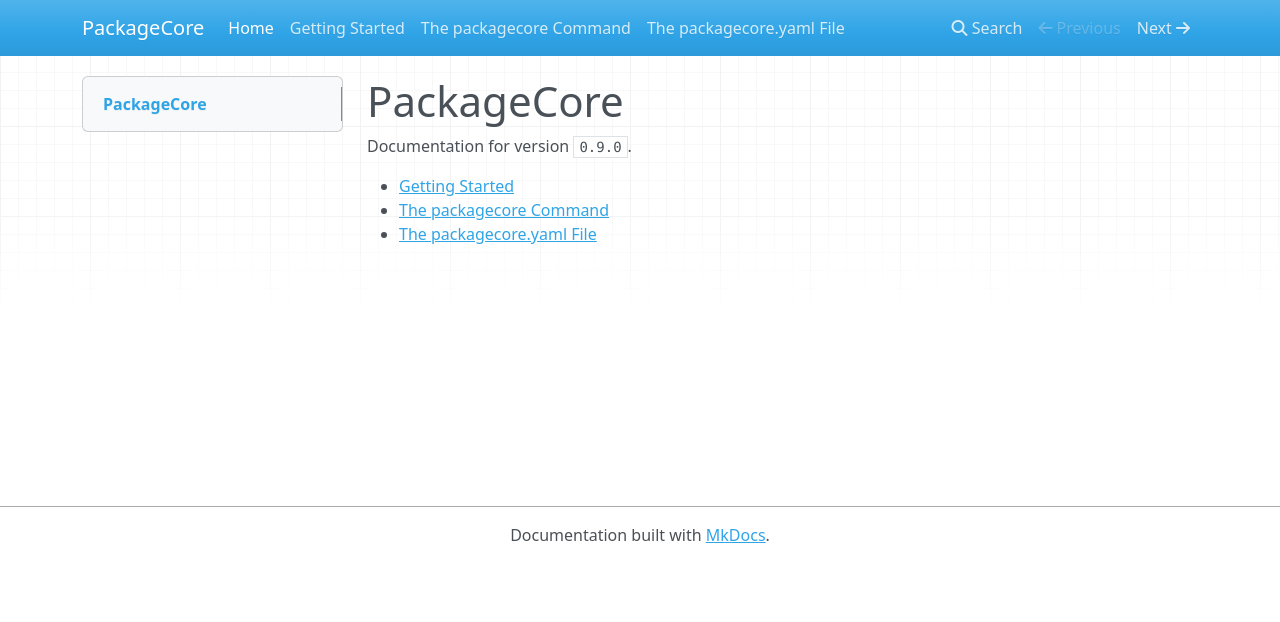
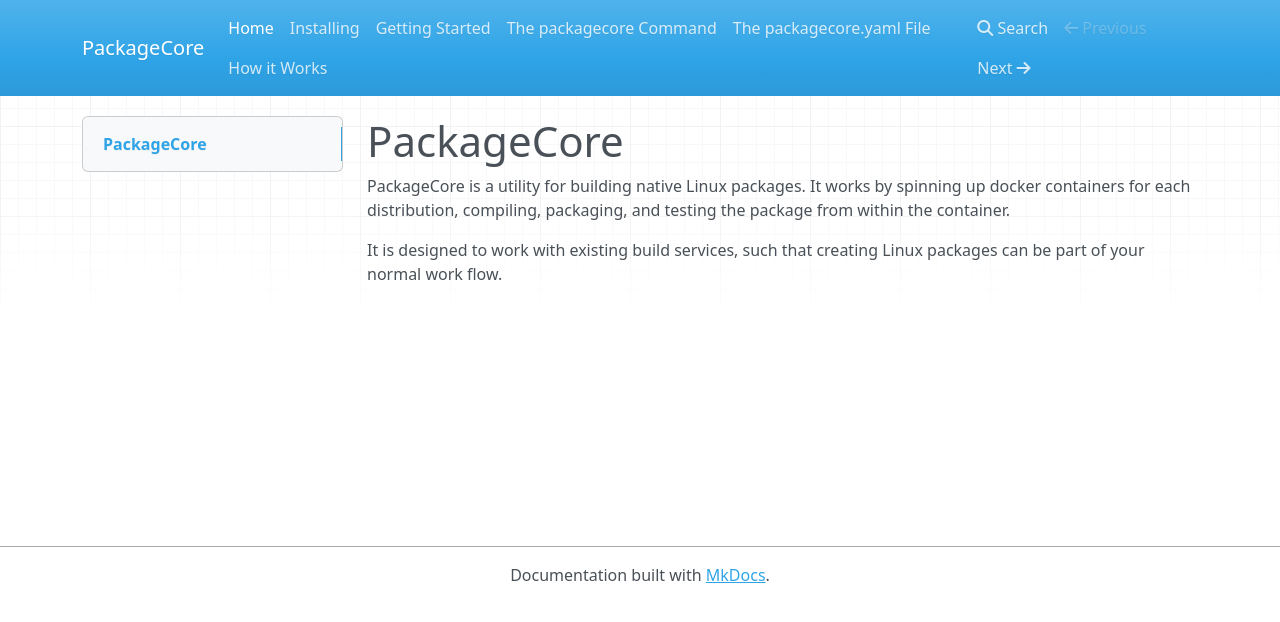
Before and after one commit to SkypLabs/packagecore, an MkDocs documentation site: the page built from doc/index.md, in a window 1280 px wide. Shown: the top 622 px of the page. Built offline with MkDocs 1.6.1, drawn with Linux system fonts in a browser that asks for light colours; nearby versions of some CDN libraries; old or Windows-style settings are respelled for this version of MkDocs.

Commit message:
Update docs

```diff
--- a/doc/index.md
+++ b/doc/index.md
@@ -1,8 +1,9 @@
 PackageCore
 ===========
 
-Documentation for version `0.9.0`.
+PackageCore is a utility for building native Linux packages. It works by
+spinning up docker containers for each distribution, compiling, packaging, and
+testing the package from within the container.
 
-* [Getting Started](01_intro.md)
-* [The packagecore Command](02_command.md)
-* [The packagecore.yaml File](03_yaml.md)
+It is designed to work with existing build services, such that creating Linux
+packages can be part of your normal work flow.
--- a/mkdocs.yml
+++ b/mkdocs.yml
@@ -2,6 +2,8 @@
 docs_dir: ./doc
 pages:
 - Home: 'index.md'
-- Getting Started: '01_intro.md'
-- The packagecore Command: '02_command.md'
-- The packagecore.yaml File: '03_yaml.md'
+- Installing: '01_installing.md'
+- Getting Started: '02_intro.md'
+- The packagecore Command: '03_command.md'
+- The packagecore.yaml File: '04_yaml.md'
+- How it Works: '05_howitworks.md'
```
Also changed, not shown: README.md (+3 -0 lines), doc/01_installing.md (added, +62 -0 lines), doc/05_howitworks.md (added, +36 -0 lines).
